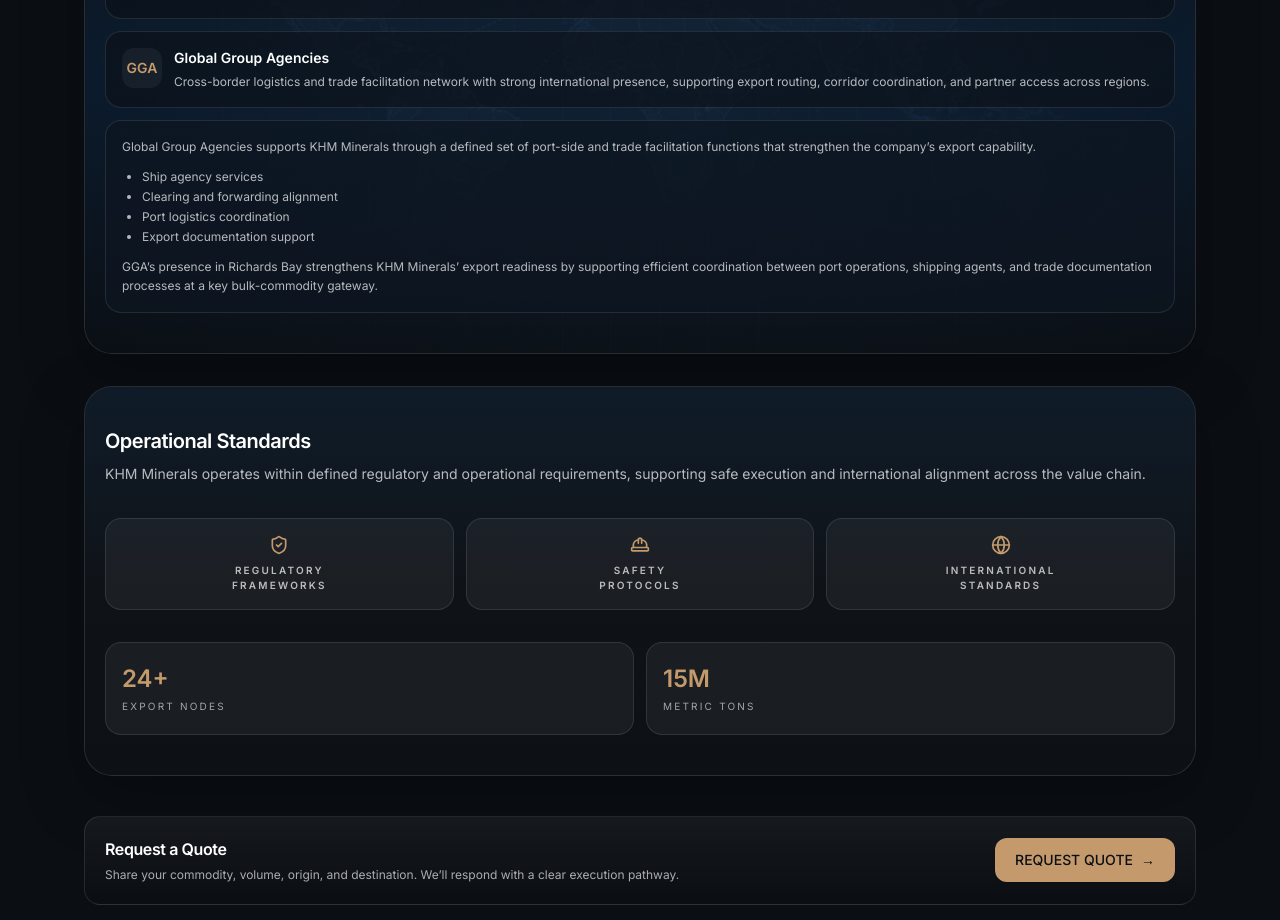
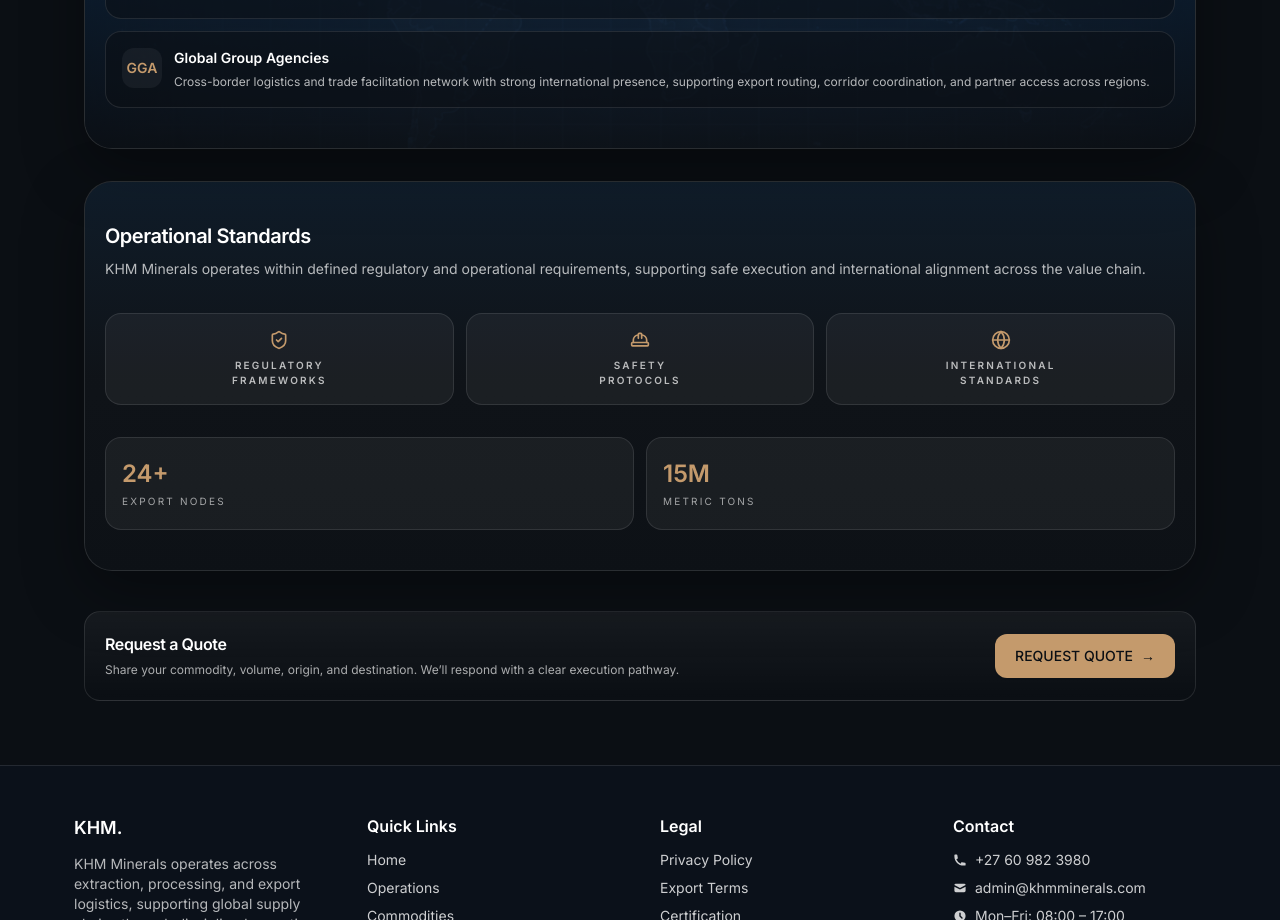
Before and after one commit to christopher-codespaces/khm, a Next.js app: page / in a window 1280 px wide. Shown: the part 1280-2200 px from the top of the page. Built offline with nearby package versions, Linux system fonts and the light colour scheme.

Commit message:
Remove MotionBlock for Global Group Agencies
Removed MotionBlock component that provided information about Global Group Agencies' support for KHM Minerals.

```diff
--- a/src/app/page.tsx
+++ b/src/app/page.tsx
@@ -270,28 +270,6 @@
                             </div>
                           </div>
                         </MotionBlock>
-                        <MotionBlock delay={0.18}>
-                          <div className="rounded-2xl border border-white/10 bg-[#0E1622]/70 p-4">
-                            <p className="text-xs leading-relaxed text-white/70">
-                              Global Group Agencies supports KHM Minerals through a defined set of
-                              port-side and trade facilitation functions that strengthen the company’s
-                              export capability.
-                            </p>
-
-                            <ul className="mt-3 space-y-1 text-xs text-white/70 list-disc pl-5">
-                              <li>Ship agency services</li>
-                              <li>Clearing and forwarding alignment</li>
-                              <li>Port logistics coordination</li>
-                              <li>Export documentation support</li>
-                            </ul>
-
-                            <p className="mt-3 text-xs leading-relaxed text-white/70">
-                              GGA’s presence in Richards Bay strengthens KHM Minerals’ export readiness by
-                              supporting efficient coordination between port operations, shipping
-                              agents, and trade documentation processes at a key bulk-commodity gateway.
-                            </p>
-                          </div>
-                        </MotionBlock>
                       </div>
                     </div>
                   </div>
```
